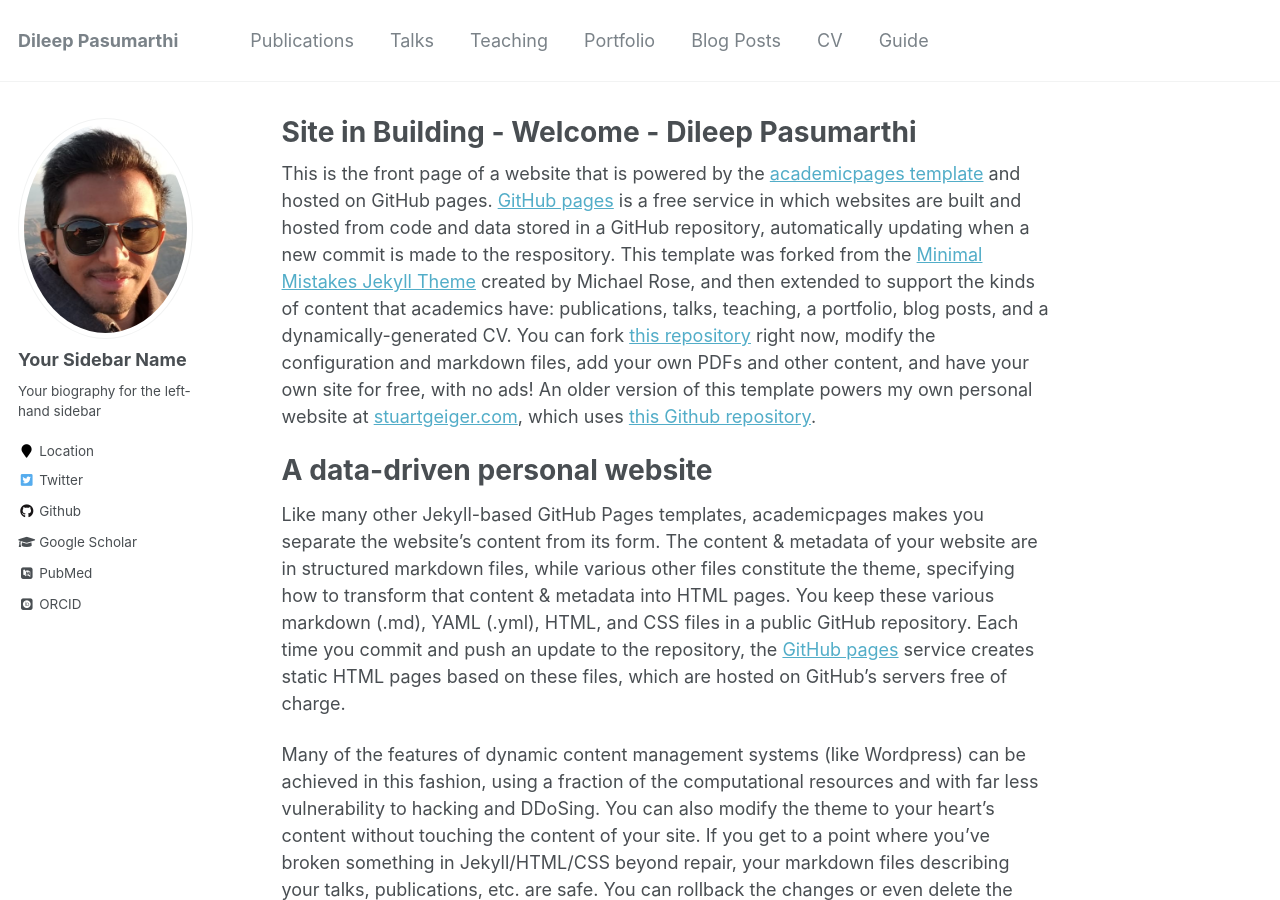
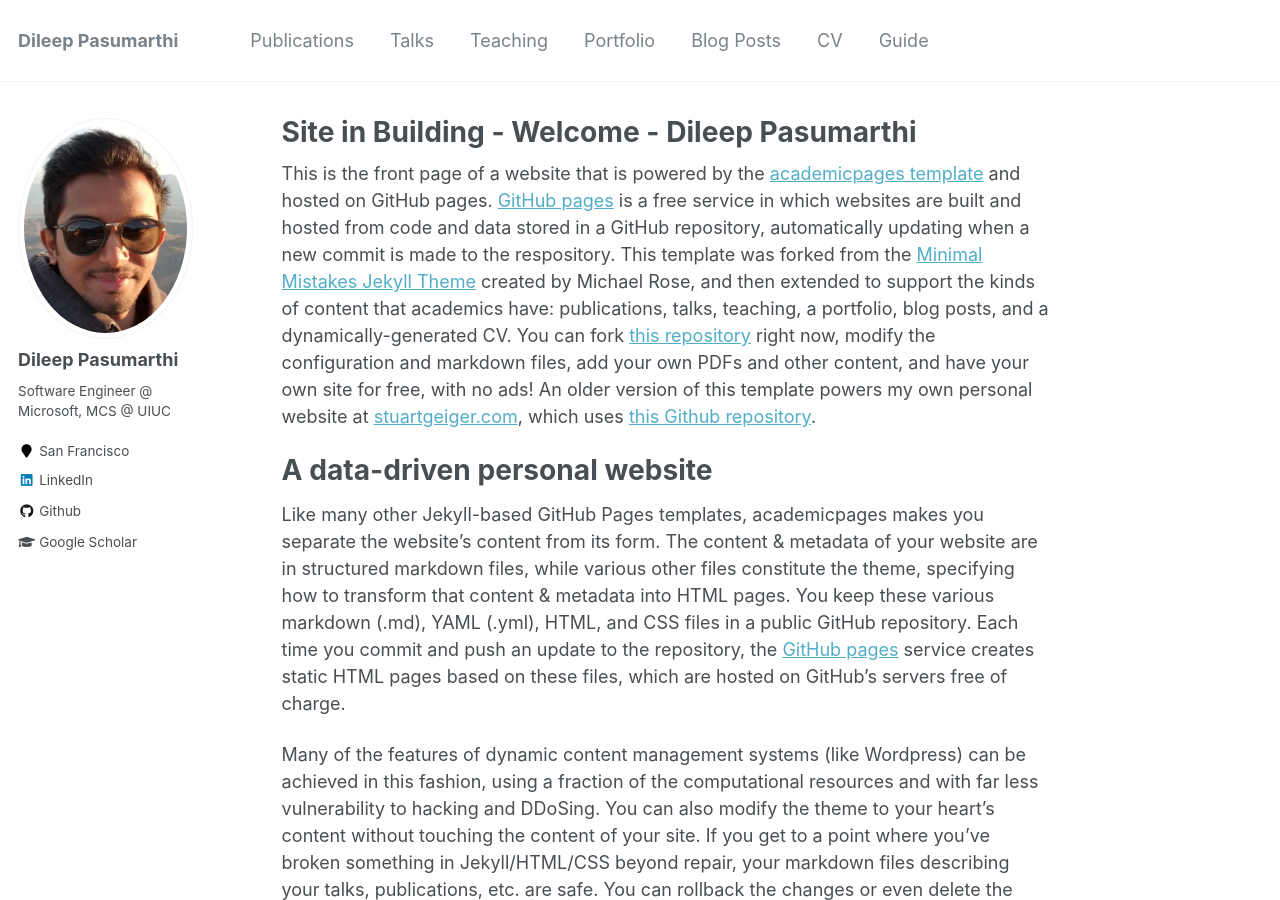
Before and after one commit to pvsdileep/pvsdileep.github.io, a Jekyll site: the page built from _pages/about.md, in a window 1280 px wide and 900 px high. Built offline with Jekyll 4.4.1, drawn with Linux system fonts in a browser that asks for light colours; some web fonts are replaced.

Commit message:
updating links

```diff
--- a/_config.yml
+++ b/_config.yml
@@ -80,13 +80,13 @@ analytics:
 
 # Site Author
 author:
-  name             : "Your Sidebar Name"
+  name             : "Dileep Pasumarthi"
   avatar           : "profile.png"
-  bio              : "Your biography for the left-hand sidebar"
-  location         : "Location"
+  bio              : "Software Engineer @ Microsoft, MCS @ UIUC"
+  location         : "San Francisco"
   employer         :
-  pubmed           : "https://www.ncbi.nlm.nih.gov/pubmed/?term=john+snow"
-  googlescholar    : "http://yourfullgooglescholarurl.com"
+  pubmed           : #"https://www.ncbi.nlm.nih.gov/pubmed/?term=john+snow"
+  googlescholar    : "https://scholar.google.com/citations?user=c2bvPD4AAAAJ"
   email            :
   researchgate     :  # example: "https://www.researchgate.net/profile/yourprofile"
   uri              :
@@ -102,14 +102,14 @@ author:
   instagram        :
   impactstory      : #"https://profiles.impactstory.org/u/xxxx-xxxx-xxxx-xxxx"
   lastfm           :
-  linkedin         :
-  orcid            : "http://orcid.org/yourorcidurl"
+  linkedin         : "https://www.linkedin.com/in/dileep-pasumarthi-75a53345/"
+  orcid            : #"http://orcid.org/yourorcidurl"
   pinterest        :
   soundcloud       :
   stackoverflow    : # http://stackoverflow.com/users/123456/username
   steam            :
   tumblr           :
-  twitter          : "replacethistwitterhandle"
+  twitter          : #"replacethistwitterhandle"
   vine             :
   weibo            :
   xing             :
```
